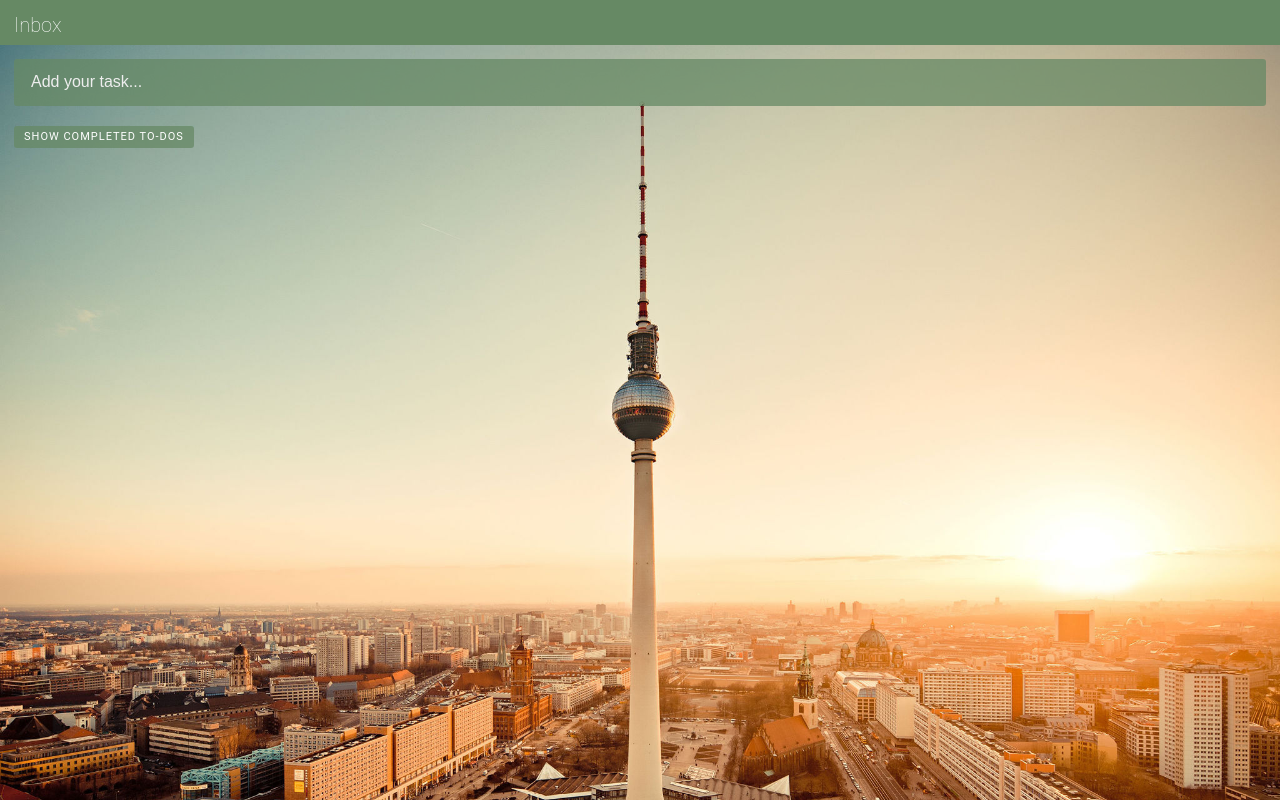
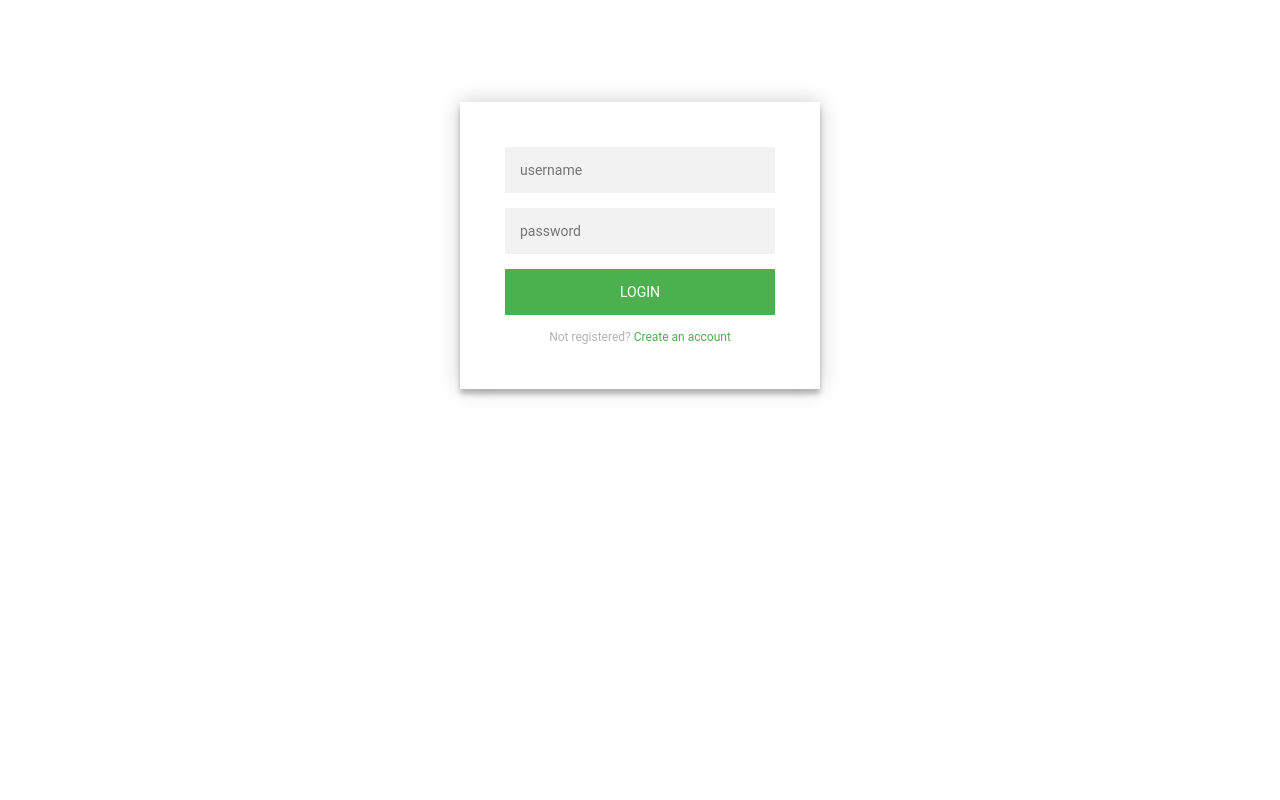
Before and after one commit to SOftEngrAtta/wunderlistFrontEnd, a plain HTML site: page index.html in a window 1280 px wide. Drawn offline with nearby package versions, Linux system fonts and the light colour scheme; no server answers.

Commit message:
Added static login form.

```diff
--- a/index.html
+++ b/index.html
@@ -9,6 +9,25 @@
 <script src="https://cdnjs.cloudflare.com/ajax/libs/jquery/3.2.1/jquery.js"></script>
 
 <body id="wunderlist-base" class="background-06">
+    <div class="login-wrp">
+            <div class="login-page">
+                <div class="form">
+                    <form class="register-form">
+                        <input type="text" placeholder="name"/>
+                        <input type="password" placeholder="password"/>
+                        <input type="text" placeholder="email address"/>
+                        <button>create</button>
+                        <p class="message">Already registered? <a href="#">Sign In</a></p>
+                    </form>
+                    <form class="login-form">
+                        <input type="text" placeholder="username"/>
+                        <input type="password" placeholder="password"/>
+                        <button>login</button>
+                        <p class="message">Not registered? <a href="#">Create an account</a></p>
+                    </form>
+                </div>
+            </div>
+        </div>
     <div class="main-interface">
     <!-- Sidebar -->
     <div id="lists">
--- a/js/main.js
+++ b/js/main.js
@@ -1,3 +1,6 @@
+$('.message a').click(function(){
+    $('form').animate({height: "toggle", opacity: "toggle"}, "slow");
+ });
 //get all tasks ShowRecord
 function getTasks() {
     $(document).ready(function () {
--- a/styles/styles.css
+++ b/styles/styles.css
@@ -405,3 +405,102 @@ ul li .action-btns{
 #wunderlist-base .addTask .addTask-input:-moz-placeholder { /* Firefox 18- */
     color: #eee;
   }
+  .login-wrp{
+    position: fixed;
+    width: 100%;
+    height: 100%;
+    background-color: #fff;
+    left: 0;
+    top: 0;
+    z-index: 9999
+}
+  @import url(https://fonts.googleapis.com/css?family=Roboto:300);
+
+  .login-page {
+    width: 360px;
+    padding: 8% 0 0;
+    margin: auto;
+  }
+  .form {
+    position: relative;
+    z-index: 1;
+    background: #FFFFFF;
+    max-width: 360px;
+    margin: 0 auto 100px;
+    padding: 45px;
+    text-align: center;
+    box-shadow: 0 0 20px 0 rgba(0, 0, 0, 0.2), 0 5px 5px 0 rgba(0, 0, 0, 0.24);
+  }
+  .form input {
+    font-family: "Roboto", sans-serif;
+    outline: 0;
+    background: #f2f2f2;
+    width: 100%;
+    border: 0;
+    margin: 0 0 15px;
+    padding: 15px;
+    box-sizing: border-box;
+    font-size: 14px;
+  }
+  .form button {
+    font-family: "Roboto", sans-serif;
+    text-transform: uppercase;
+    outline: 0;
+    background: #4CAF50;
+    width: 100%;
+    border: 0;
+    padding: 15px;
+    color: #FFFFFF;
+    font-size: 14px;
+    -webkit-transition: all 0.3 ease;
+    transition: all 0.3 ease;
+    cursor: pointer;
+  }
+  .form button:hover,.form button:active,.form button:focus {
+    background: #43A047;
+  }
+  .form .message {
+    margin: 15px 0 0;
+    color: #b3b3b3;
+    font-size: 12px;
+  }
+  .form .message a {
+    color: #4CAF50;
+    text-decoration: none;
+  }
+  .form .register-form {
+    display: none;
+  }
+  .container {
+    position: relative;
+    z-index: 1;
+    max-width: 300px;
+    margin: 0 auto;
+  }
+  .container:before, .container:after {
+    content: "";
+    display: block;
+    clear: both;
+  }
+  .container .info {
+    margin: 50px auto;
+    text-align: center;
+  }
+  .container .info h1 {
+    margin: 0 0 15px;
+    padding: 0;
+    font-size: 36px;
+    font-weight: 300;
+    color: #1a1a1a;
+  }
+  .container .info span {
+    color: #4d4d4d;
+    font-size: 12px;
+  }
+  .container .info span a {
+    color: #000000;
+    text-decoration: none;
+  }
+  .container .info span .fa {
+    color: #EF3B3A;
+  }
```
